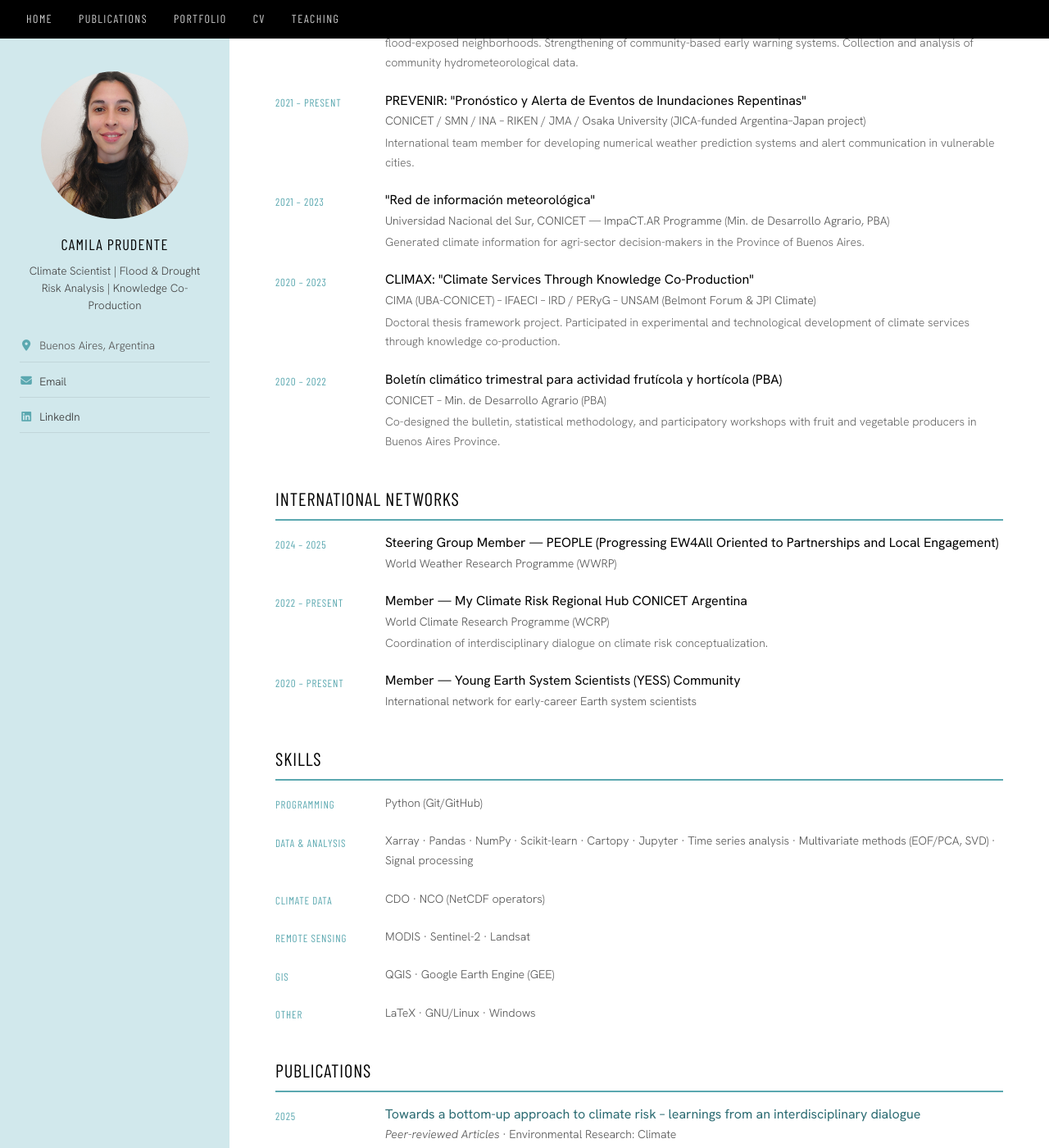
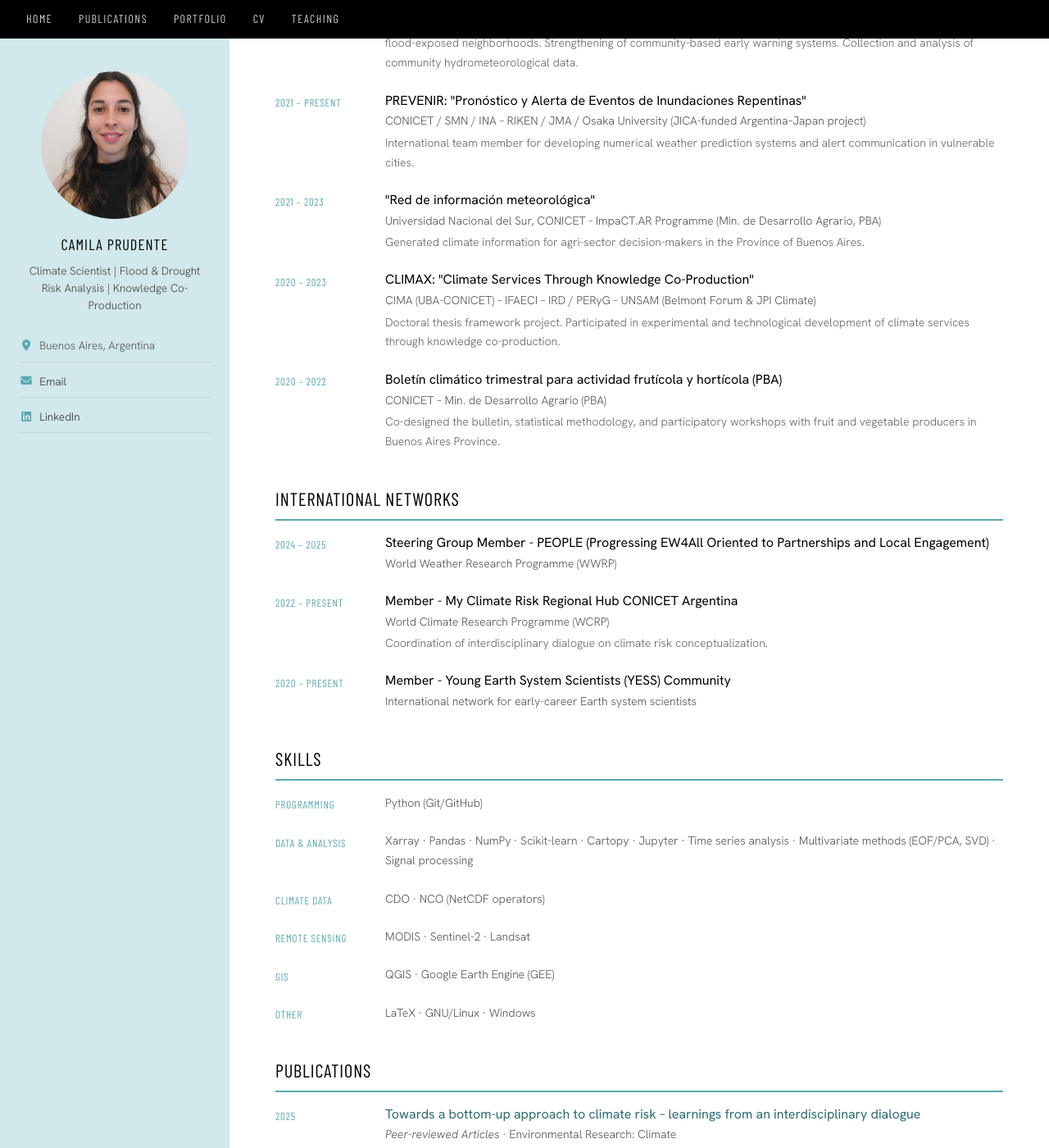
Before and after one commit to camipru/camipru.github.io, a Jekyll site: the page built from _pages/cv.md, in a window 1280 px wide and 1400 px high, scrolled down 1076 px. Shown: the whole window at 82% size. Built offline with Jekyll 4.4.1, drawn with Linux system fonts in a browser that asks for light colours; a style sheet for code colours, icons or effects is not loaded; some of the changed text lies outside the part shown.

Commit message:
Replace em dashes with hyphens

```diff
--- a/_pages/cv.md
+++ b/_pages/cv.md
@@ -38,7 +38,7 @@ redirect_from:
   <div class="cv-entry__date">2024 – 2025</div>
   <div class="cv-entry__body">
     <p class="cv-entry__title">Technical Consultant</p>
-    <p class="cv-entry__sub">Consejo Federal de Inversiones (CFI) — Project: "Anticipando la Crecida Bonaerense"</p>
+    <p class="cv-entry__sub">Consejo Federal de Inversiones (CFI) - Project: "Anticipando la Crecida Bonaerense"</p>
     <p class="cv-entry__detail">Developed baseline territorial analysis for hydroclimatic risk. Designed training materials on climate risk and early warning systems. Led participatory workshops in urban flood-prone areas. Coordinated with provincial, municipal, and local community stakeholders.</p>
   </div>
 </div>
@@ -46,7 +46,7 @@ redirect_from:
 <div class="cv-entry">
   <div class="cv-entry__date">2020 – present</div>
   <div class="cv-entry__body">
-    <p class="cv-entry__title">PhD Researcher — CONICET Doctoral Fellowship (Strategic Topics, 2019)</p>
+    <p class="cv-entry__title">PhD Researcher - CONICET Doctoral Fellowship (Strategic Topics, 2019)</p>
     <p class="cv-entry__sub">Centro de Investigaciones del Mar y de la Atmósfera (CIMA) – UBA – CONICET</p>
     <p class="cv-entry__detail">Applied multivariate statistical methods for hydroclimatic analysis. Conducted fieldwork in Departamento Bermejo (Chaco). Co-produced climate knowledge with cattle ranchers and family farmers. Co-developed community hydrometeorological monitoring networks. Coordinated participatory workshops (community risk mapping, monitoring training) with local actors.</p>
   </div>
@@ -76,7 +76,7 @@ redirect_from:
   <div class="cv-entry__date">2021 – 2023</div>
   <div class="cv-entry__body">
     <p class="cv-entry__title">"Red de información meteorológica"</p>
-    <p class="cv-entry__sub">Universidad Nacional del Sur, CONICET — ImpaCT.AR Programme (Min. de Desarrollo Agrario, PBA)</p>
+    <p class="cv-entry__sub">Universidad Nacional del Sur, CONICET - ImpaCT.AR Programme (Min. de Desarrollo Agrario, PBA)</p>
     <p class="cv-entry__detail">Generated climate information for agri-sector decision-makers in the Province of Buenos Aires.</p>
   </div>
 </div>
@@ -104,7 +104,7 @@ redirect_from:
 <div class="cv-entry">
   <div class="cv-entry__date">2024 – 2025</div>
   <div class="cv-entry__body">
-    <p class="cv-entry__title">Steering Group Member — PEOPLE (Progressing EW4All Oriented to Partnerships and Local Engagement)</p>
+    <p class="cv-entry__title">Steering Group Member - PEOPLE (Progressing EW4All Oriented to Partnerships and Local Engagement)</p>
     <p class="cv-entry__sub">World Weather Research Programme (WWRP)</p>
   </div>
 </div>
@@ -112,7 +112,7 @@ redirect_from:
 <div class="cv-entry">
   <div class="cv-entry__date">2022 – present</div>
   <div class="cv-entry__body">
-    <p class="cv-entry__title">Member — My Climate Risk Regional Hub CONICET Argentina</p>
+    <p class="cv-entry__title">Member - My Climate Risk Regional Hub CONICET Argentina</p>
     <p class="cv-entry__sub">World Climate Research Programme (WCRP)</p>
     <p class="cv-entry__detail">Coordination of interdisciplinary dialogue on climate risk conceptualization.</p>
   </div>
@@ -121,7 +121,7 @@ redirect_from:
 <div class="cv-entry">
   <div class="cv-entry__date">2020 – present</div>
   <div class="cv-entry__body">
-    <p class="cv-entry__title">Member — Young Earth System Scientists (YESS) Community</p>
+    <p class="cv-entry__title">Member - Young Earth System Scientists (YESS) Community</p>
     <p class="cv-entry__sub">International network for early-career Earth system scientists</p>
   </div>
 </div>
```
Also changed, not shown: _pages/about.md (+4 -4 lines).
